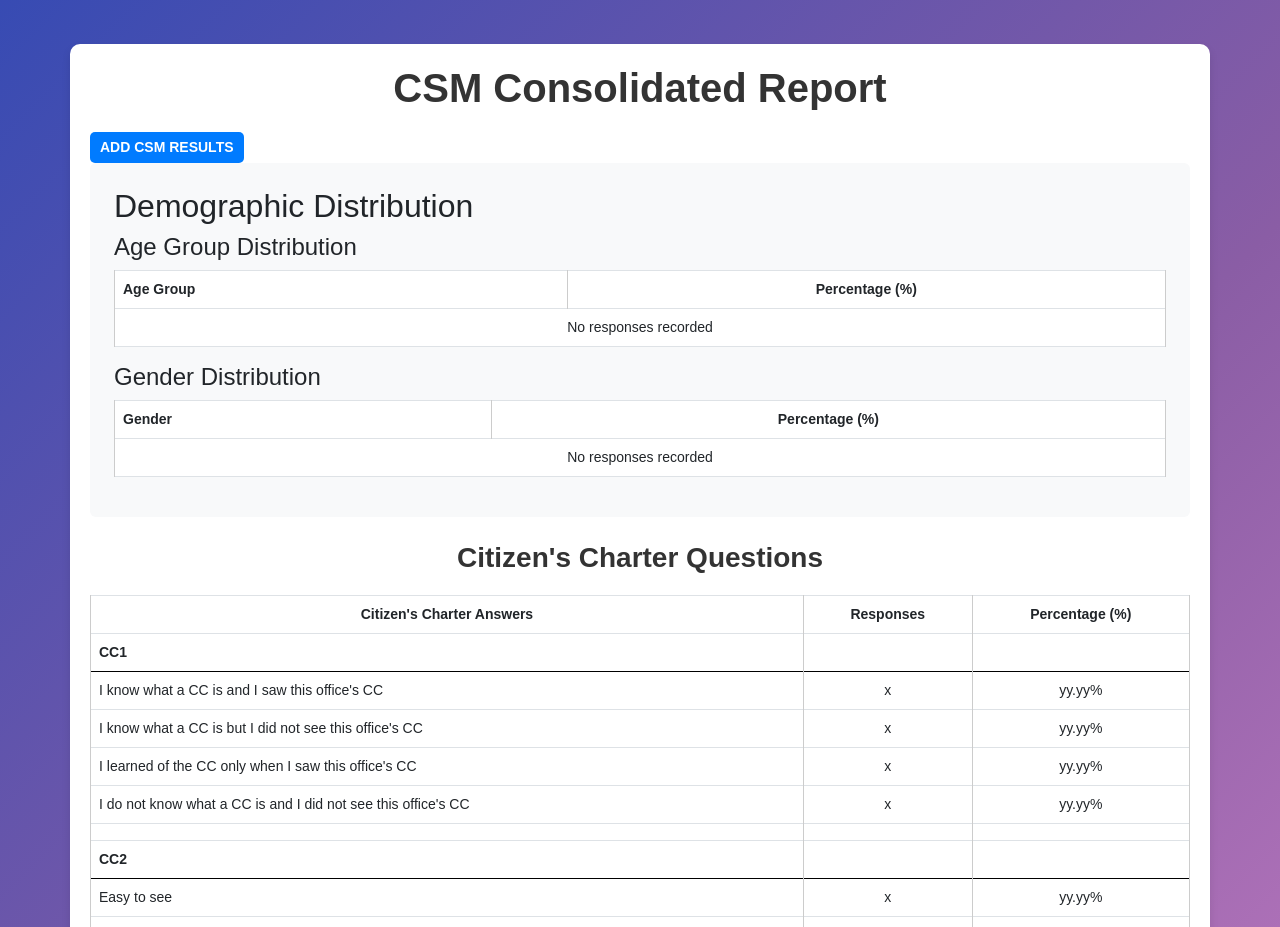
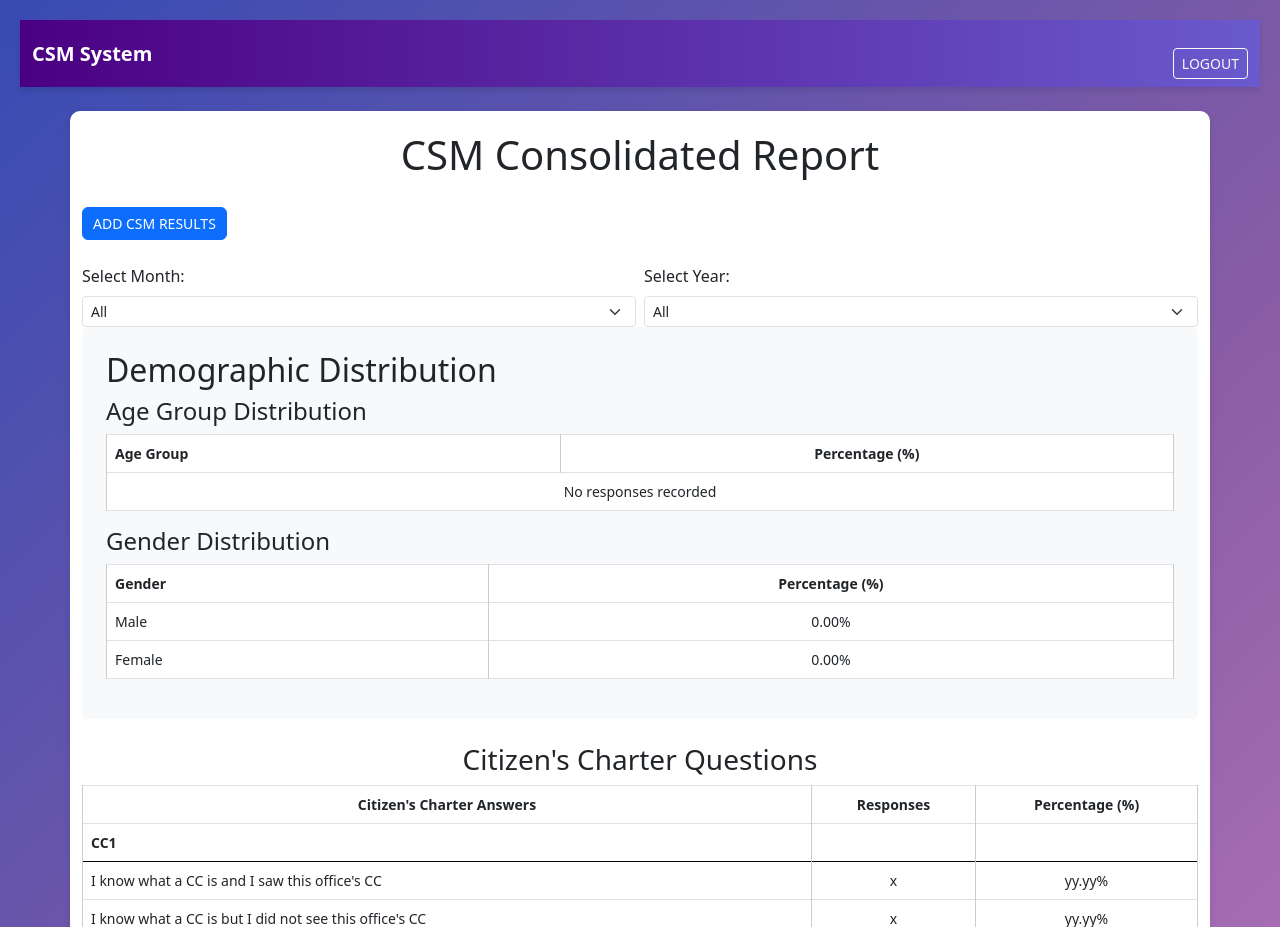
Before and after one commit to ChristianJayVarquez/csm-system, a PHP site: page /home.php in a window 1280 px wide. Shown: the top 927 px of the page. Run offline with PHP 8.4, Linux system fonts and the light colour scheme; data that the repository does not hold is empty.

Commit message:
Modified contents for this file

```diff
--- a/csm-system/home.php
+++ b/csm-system/home.php
@@ -43,6 +43,31 @@
 
     </style>
 </head>
+<nav class="navbar navbar-expand-lg" style="background: linear-gradient(90deg, #4B0082, #6A5ACD); box-shadow: 0 4px 6px rgba(0,0,0,0.1);">
+    <div class="container-fluid">
+        <!-- System Name -->
+        <a class="navbar-brand text-white fw-bold" href="#">CSM System</a>
+
+        <!-- Toggle button for mobile view -->
+        <button class="navbar-toggler" type="button" data-bs-toggle="collapse" data-bs-target="#navbarNav" aria-controls="navbarNav" aria-expanded="false" aria-label="Toggle navigation">
+            <span class="navbar-toggler-icon"></span>
+        </button>
+
+        <!-- Navbar items -->
+        <div class="collapse navbar-collapse" id="navbarNav">
+            <ul class="navbar-nav ms-auto">
+                <li class="nav-item">
+                    <a class="btn btn-outline-light btn-sm" href="logout.php">Logout</a>
+                </li>
+            </ul>
+        </div>
+    </div>
+</nav>
+
+<!-- Include Bootstrap -->
+<link href="https://cdn.jsdelivr.net/npm/bootstrap@5.3.0/dist/css/bootstrap.min.css" rel="stylesheet">
+<script src="https://cdn.jsdelivr.net/npm/bootstrap@5.3.0/dist/js/bootstrap.bundle.min.js"></script>
+
 <body>
     <div class="container mt-4">
         <h1>CSM Consolidated Report</h1>
@@ -82,6 +107,11 @@
                                     <div class="col-md-6 mb-3">
                                         <label for="age" class="form-label">Age</label>
                                         <input type="number" class="form-control" id="age" name="age" required style="width: 60px; height: 30px; padding-left: 5px;">
+                                    </div>
+
+                                    <div class="col-md-6 mb-3">
+                                        <label for="survey_date" class="form-label">Date of Survey</label>
+                                        <input type="date" class="form-control" id="survey_date" name="survey_date" required>
                                     </div>
                                 </div>
                             </div>
@@ -383,23 +413,68 @@
             </div>
         </div>
 
+        <form method="GET" class="row g-2 mt-3">
+            <div class="col-md-6">
+                <label for="monthSelect" class="form-label">Select Month:</label>
+                <select id="monthSelect" name="selected_month" class="form-select form-select-sm" onchange="this.form.submit()">
+                    <option value="">All</option>
                     <?php
+                        for ($m = 1; $m <= 12; $m++) {
+                            $monthValue = str_pad($m, 2, '0', STR_PAD_LEFT);
+                            $selected = (isset($_GET['selected_month']) && $_GET['selected_month'] == $monthValue) ? "selected" : "";
+                            echo "<option value='$monthValue' $selected>" . date("F", mktime(0, 0, 0, $m, 1)) . "</option>";
+                        }
+                    ?>
+                </select>
+            </div>
+
+            <div class="col-md-6">
+                <label for="yearSelect" class="form-label">Select Year:</label>
+                <select id="yearSelect" name="selected_year" class="form-select form-select-sm" onchange="this.form.submit()">
+                    <option value="">All</option>
+                    <?php
+                        $currentYear = date("Y");
+                        for ($y = $currentYear; $y >= ($currentYear - 10); $y--) {
+                            $selected = (isset($_GET['selected_year']) && $_GET['selected_year'] == $y) ? "selected" : "";
+                            echo "<option value='$y' $selected>$y</option>";
+                        }
+                    ?>
+                </select>
+            </div>
+        </form>
+
+        <?php
+            $selected_month = isset($_GET['selected_month']) ? $_GET['selected_month'] : '';
+            $selected_year = isset($_GET['selected_year']) ? $_GET['selected_year'] : '';
+
+            // Build WHERE clause based on selected filters
+            $whereClauses = [];
+            if (!empty($selected_month)) {
+                $whereClauses[] = "MONTH(survey_date) = '$selected_month'";
+            }
+            if (!empty($selected_year)) {
+                $whereClauses[] = "YEAR(survey_date) = '$selected_year'";
+            }
+
+            // Combine WHERE conditions
+            $whereClause = !empty($whereClauses) ? "WHERE " . implode(" AND ", $whereClauses) : "";
+
             // Fetch age group distribution
-            $ageQuery = "SELECT age_group, COUNT(*) as total FROM demographics GROUP BY age_group";
+            $ageQuery = "SELECT age_group, COUNT(*) as total FROM demographics $whereClause GROUP BY age_group";
             $ageStmt = $conn->prepare($ageQuery);
             $ageStmt->execute();
             $ageResult = $ageStmt->get_result();
             $ageResults = $ageResult->fetch_all(MYSQLI_ASSOC);
 
             // Fetch gender distribution
-            $genderQuery = "SELECT gender, COUNT(*) as total FROM demographics GROUP BY gender";
+            $genderQuery = "SELECT gender, COUNT(*) as total FROM demographics $whereClause GROUP BY gender";
             $genderStmt = $conn->prepare($genderQuery);
             $genderStmt->execute();
             $genderResult = $genderStmt->get_result();
             $genderResults = $genderResult->fetch_all(MYSQLI_ASSOC);
 
-            // Calculate totals for percentage calculations
-            $totalQuery = "SELECT COUNT(*) as grand_total FROM demographics";
+            // Calculate total responses for the selected period
+            $totalQuery = "SELECT COUNT(*) as grand_total FROM demographics $whereClause";
             $totalStmt = $conn->prepare($totalQuery);
             $totalStmt->execute();
             $totalResult = $totalStmt->get_result();
@@ -414,7 +489,9 @@
             }
 
             // Process gender data
-            $genderData = [];
+            $defaultGenders = ['Male' => 0, 'Female' => 0]; // Default genders with zero counts
+            $genderData = $defaultGenders; // Initialize genderData with default values
+
             foreach ($genderResults as $row) {
                 $gender = $row['gender'];
                 $total = $row['total'];
@@ -424,6 +501,7 @@
         <!-- Demographics Section -->
         <div class="mb-4 p-4 bg-light rounded">
             <h2>Demographic Distribution</h2>
+
             <!-- Age Group Distribution -->
             <h4>Age Group Distribution</h4>
             <table class="table table-bordered">
@@ -448,6 +526,7 @@
                     <?php endif; ?>
                 </tbody>
             </table>
+
             <!-- Gender Distribution -->
             <h4>Gender Distribution</h4>
             <table class="table table-bordered">
@@ -458,27 +537,22 @@
                     </tr>
                 </thead>
                 <tbody>
-                    <?php if (!empty($genderData)): ?>
                     <?php foreach ($genderData as $gender => $total): ?>
                         <tr>
                             <td><?php echo htmlspecialchars($gender); ?></td>
-                                <td><?php echo number_format(($total / $grandTotal) * 100, 2); ?>%</td>
+                            <td><?php echo number_format(($grandTotal > 0 ? ($total / $grandTotal) * 100 : 0), 2); ?>%</td>
                         </tr>
                     <?php endforeach; ?>
-                    <?php else: ?>
-                        <tr>
-                            <td colspan="2" style="text-align:center;">No responses recorded</td>
-                        </tr>
-                    <?php endif; ?>
                 </tbody>
             </table>
         </div>
 
         <?php
-            // Fetch responses grouped by question and count occurrences
             $query = "
                 SELECT question, responses, COUNT(responses) AS response_count
                 FROM cc_awareness
+                JOIN demographics ON cc_awareness.demographic_id = demographics.id
+                $whereClause
                 GROUP BY question, responses
             ";
             $result = $conn->query($query);
@@ -583,6 +657,8 @@
             $query = "
                 SELECT dimension, level, COUNT(level) AS response_count
                 FROM service_quality
+                JOIN demographics ON service_quality.demographic_id = demographics.id
+                $whereClause
                 GROUP BY dimension, level
             ";
             $result = $conn->query($query);
--- a/csm-system/process.php
+++ b/csm-system/process.php
@@ -5,6 +5,7 @@
 if ($_SERVER["REQUEST_METHOD"] == "POST") {
 
     // Escape and sanitize form data
+    $survey_date = $conn->real_escape_string($_POST['survey_date']);
     $gender = $conn->real_escape_string($_POST['gender']);
     $age = $conn->real_escape_string($_POST['age']);
     $cc1 = $conn->real_escape_string($_POST['cc1']);
@@ -23,7 +24,8 @@
 
     // Insert data into demographics table
     $age_group = $conn->real_escape_string(getAgeGroup($age)); // Convert age into an age group
-    $demographicSql = "INSERT INTO demographics (age_group, gender) VALUES ('$age_group', '$gender')";
+    $demographicSql = "INSERT INTO demographics (age_group, gender, survey_date) VALUES ('$age_group', '$gender', '$survey_date')";
+
     if (!$conn->query($demographicSql)) {
         echo "Error inserting demographic data: " . $conn->error;
         exit();
```
Lines whose indentation alone changed are shown as unchanged.
